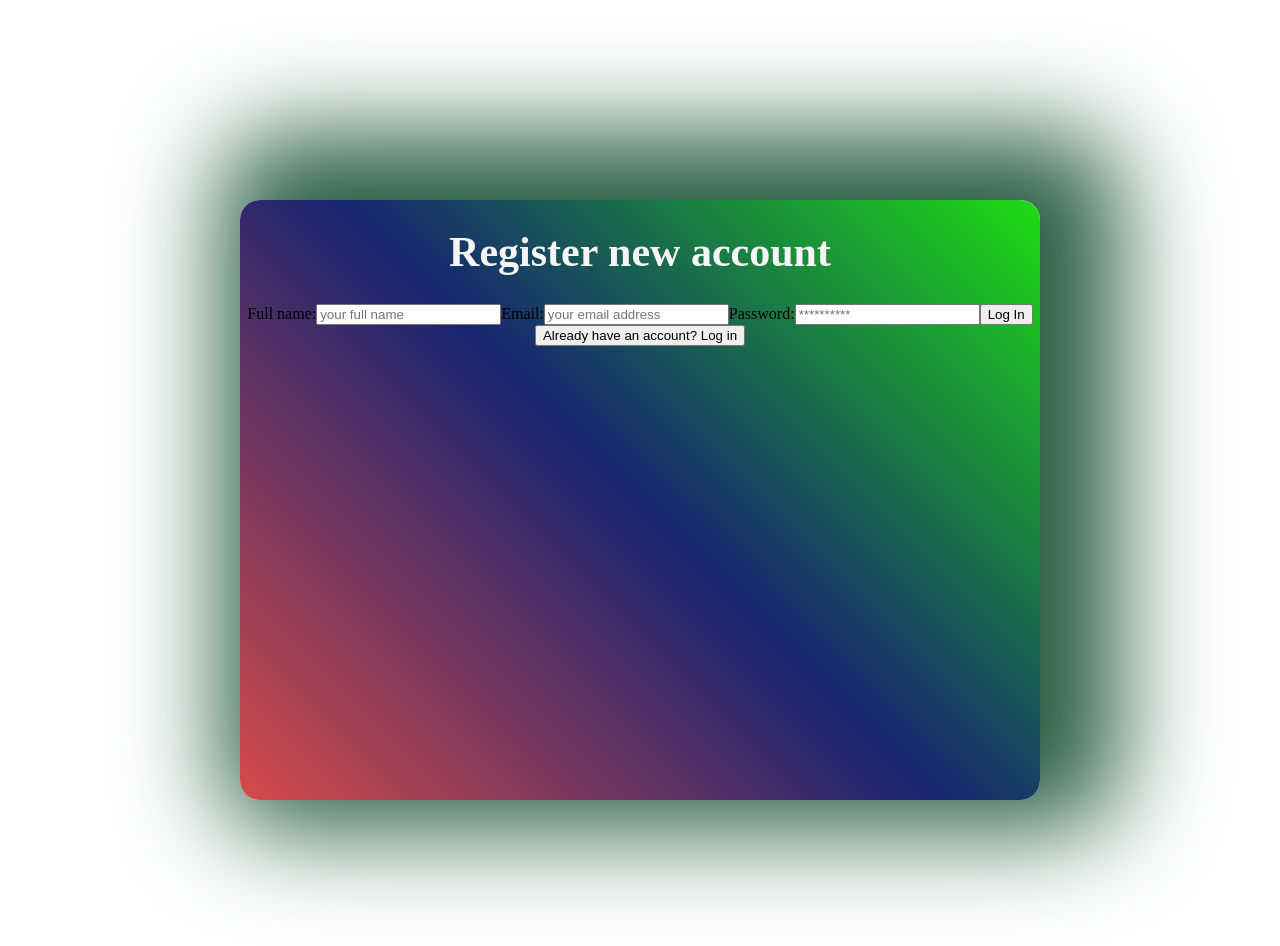
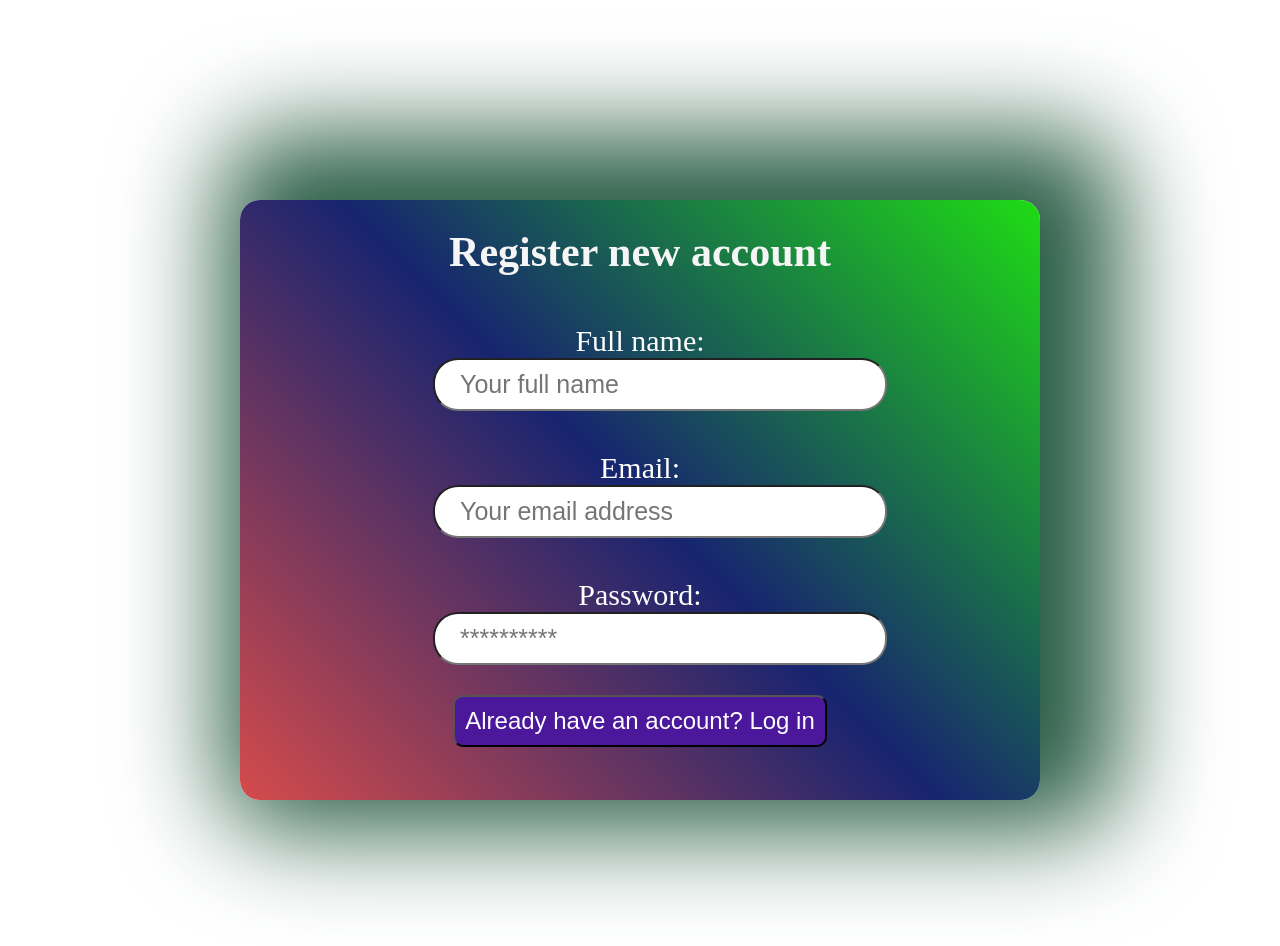
Before and after one commit to PawelOwiesek/login_user, a React (Create React App) app: page / in a window 1280 px wide. Both pictures are taken after a click on the button "No account yet? Register". Shown: the top 946 px of the page. Built offline with nearby package versions, Linux system fonts and the light colour scheme.

Commit message:
import and assign styles

```diff
--- a/src/features/RegisterForm.js
+++ b/src/features/RegisterForm.js
@@ -1,5 +1,11 @@
 import { useState } from "react";
-import { Container, Title } from "./loginPage/styled";
+import {
+  Button,
+  Container,
+  Input,
+  InputLabel,
+  Title,
+} from "./loginPage/styled";
 
 const RegisterForm = ({ formName }) => {
   const [email, setEmail] = useState("");
@@ -18,41 +24,40 @@ const RegisterForm = ({ formName }) => {
       <main>
         <section>
           <form onSubmit={onFormSubmit}>
-            <label>
+            <InputLabel>
               Full name:
-              <input
+              <Input
                 type="text"
                 name="name"
                 value={name}
-                placeholder="your full name"
+                placeholder="Your full name"
                 required
               />
-            </label>
-            <label>
+            </InputLabel>
+            <InputLabel>
               Email:
-              <input
+              <Input
                 type="email"
                 name="email"
                 value={email}
-                placeholder="your email address"
+                placeholder="Your email address"
                 required
               />
-            </label>
-            <label>
+            </InputLabel>
+            <InputLabel>
               Password:
-              <input
+              <Input
                 type="password"
                 name="password"
                 value={password}
                 placeholder="**********"
                 required
               />
-            </label>
-            <button>Log In</button>
+            </InputLabel>
           </form>
-          <button onClick={() => formName("login")}>
+          <Button onClick={() => formName("login")}>
             Already have an account? Log in
-          </button>
+          </Button>
         </section>
       </main>
     </Container>
--- a/src/features/loginPage/LoginForm.js
+++ b/src/features/loginPage/LoginForm.js
@@ -1,4 +1,4 @@
-import { Container, Title } from "./styled.js";
+import { Container, InputLabel, Title, Input, Button } from "./styled.js";
 import { useState } from "react";
 
 const LoginForm = ({ formName }) => {
@@ -17,31 +17,31 @@ const LoginForm = ({ formName }) => {
       <main>
         <section>
           <form onSubmit={onFormSubmit}>
-            <label>
+            <InputLabel>
               Email:
-              <input
+              <Input
                 type="email"
                 name="email"
                 value={email}
                 placeholder="your email address"
                 required
               />
-            </label>
-            <label>
+            </InputLabel>
+            <InputLabel>
               Password:
-              <input
+              <Input
                 type="password"
                 name="password"
                 value={password}
                 placeholder="**********"
                 required
               />
-            </label>
-            <button>Log In</button>
+            </InputLabel>
+            <Button>Log In</Button>
           </form>
-          <button onClick={() => formName("register")}>
+          <Button onClick={() => formName("register")}>
             No account yet? Register
-          </button>
+          </Button>
         </section>
       </main>
     </Container>
```
